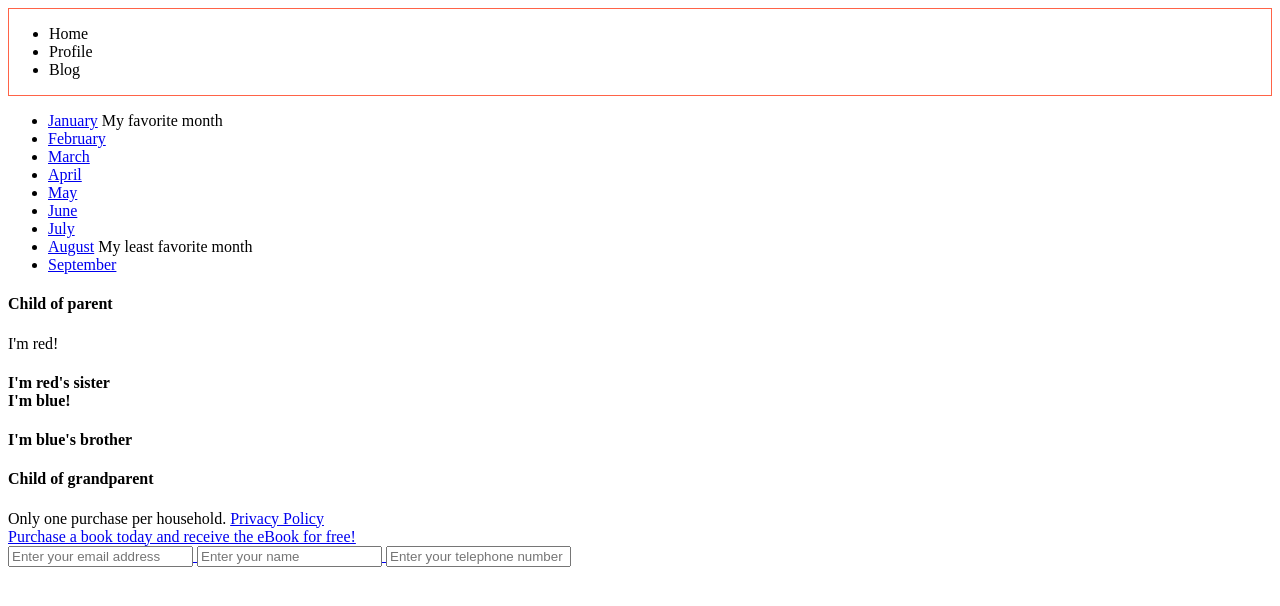
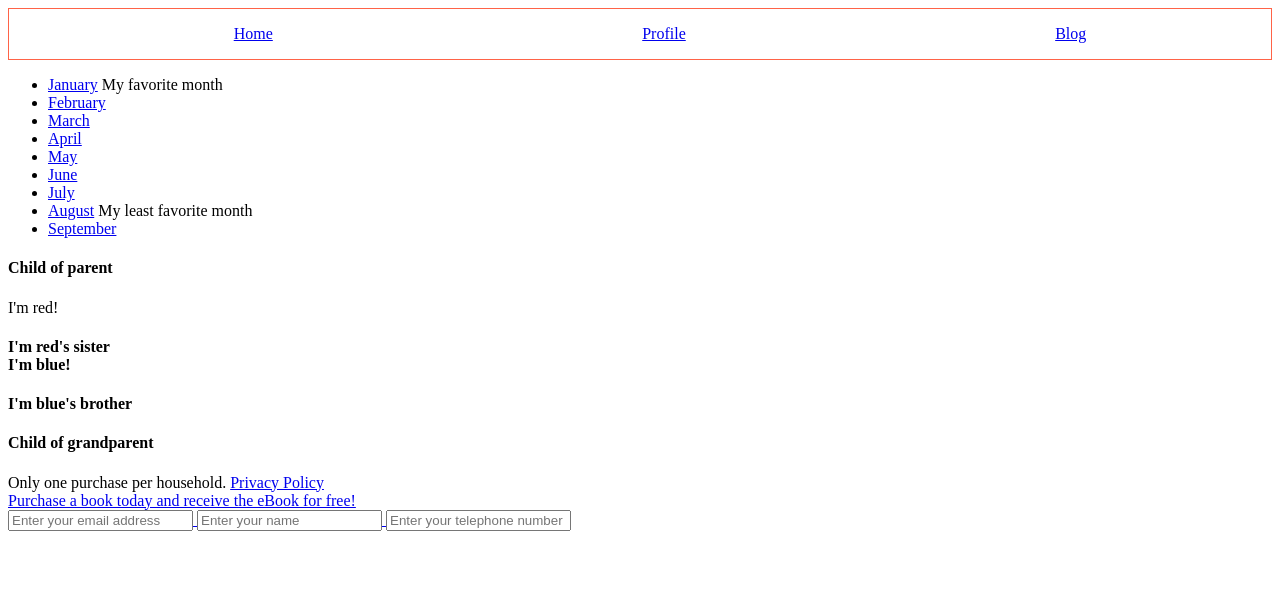
Before and after one commit to SorrelBrigman/CSSSelectors, a plain HTML site: page index.html in a window 1280 px wide. Drawn offline with Linux system fonts and the light colour scheme.

Commit message:
added styling to nav

```diff
--- a/index.html
+++ b/index.html
@@ -1,10 +1,18 @@
 <link rel="stylesheet" type="text/css" href="selectors.css">
 <header>
-  <ul>
-    <li>Home</li>
-    <li>Profile</li>
-    <li>Blog</li>
-  </ul>
+  <nav>
+    <ul>
+      <li>
+        <a href="#">Home</a>
+      </li>
+      <li>
+        <a href="#">Profile</a>
+      </li>
+      <li>
+        <a href="#">Blog</a>
+      </li>
+    </ul>
+  </nav>
 </header>
 
 <section>
--- a/selectors.css
+++ b/selectors.css
@@ -1,3 +1,10 @@
 header {
 	border: 1px solid tomato;
 }
+
+nav ul {
+	display: flex;
+	flex-direction: row;
+	justify-content: space-around;
+	list-style: none;
+}
```
